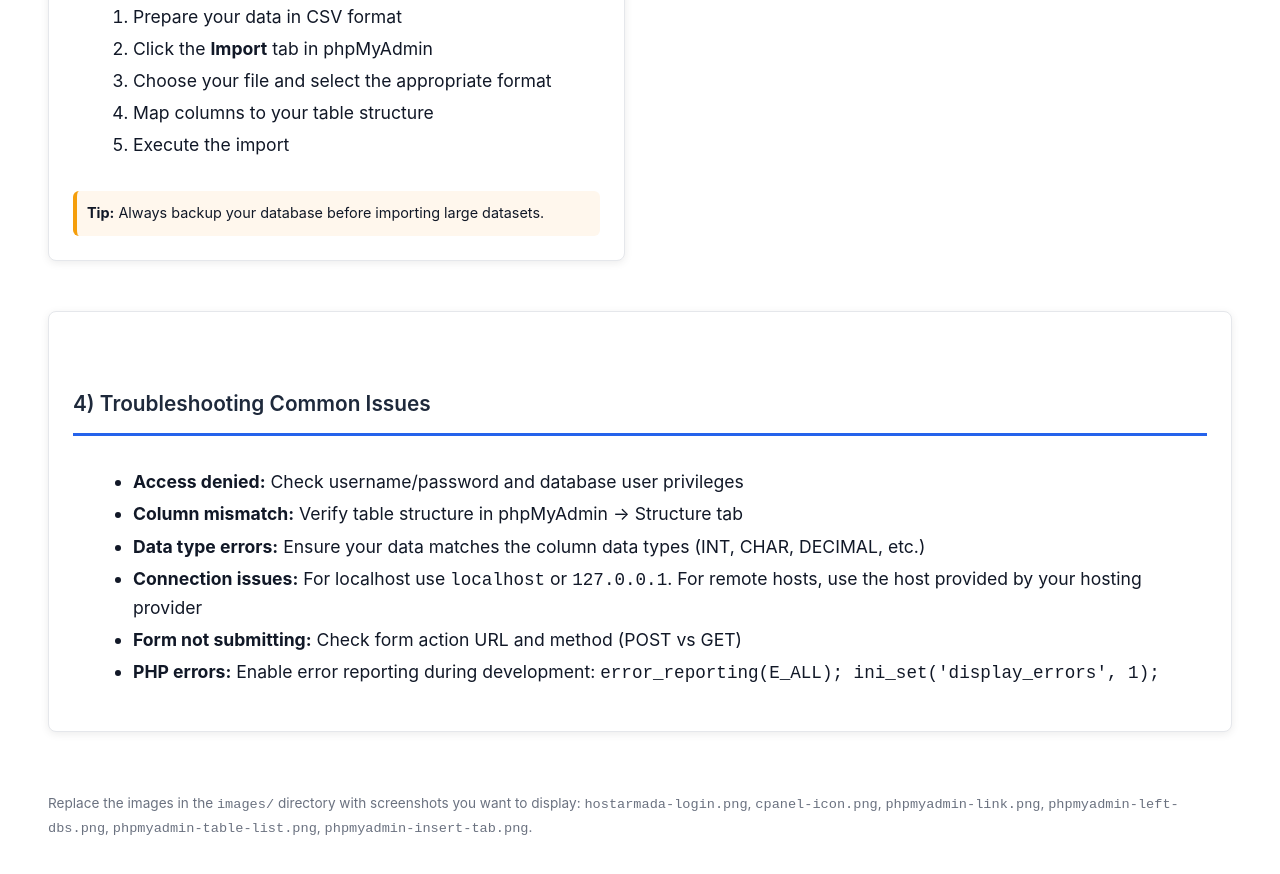
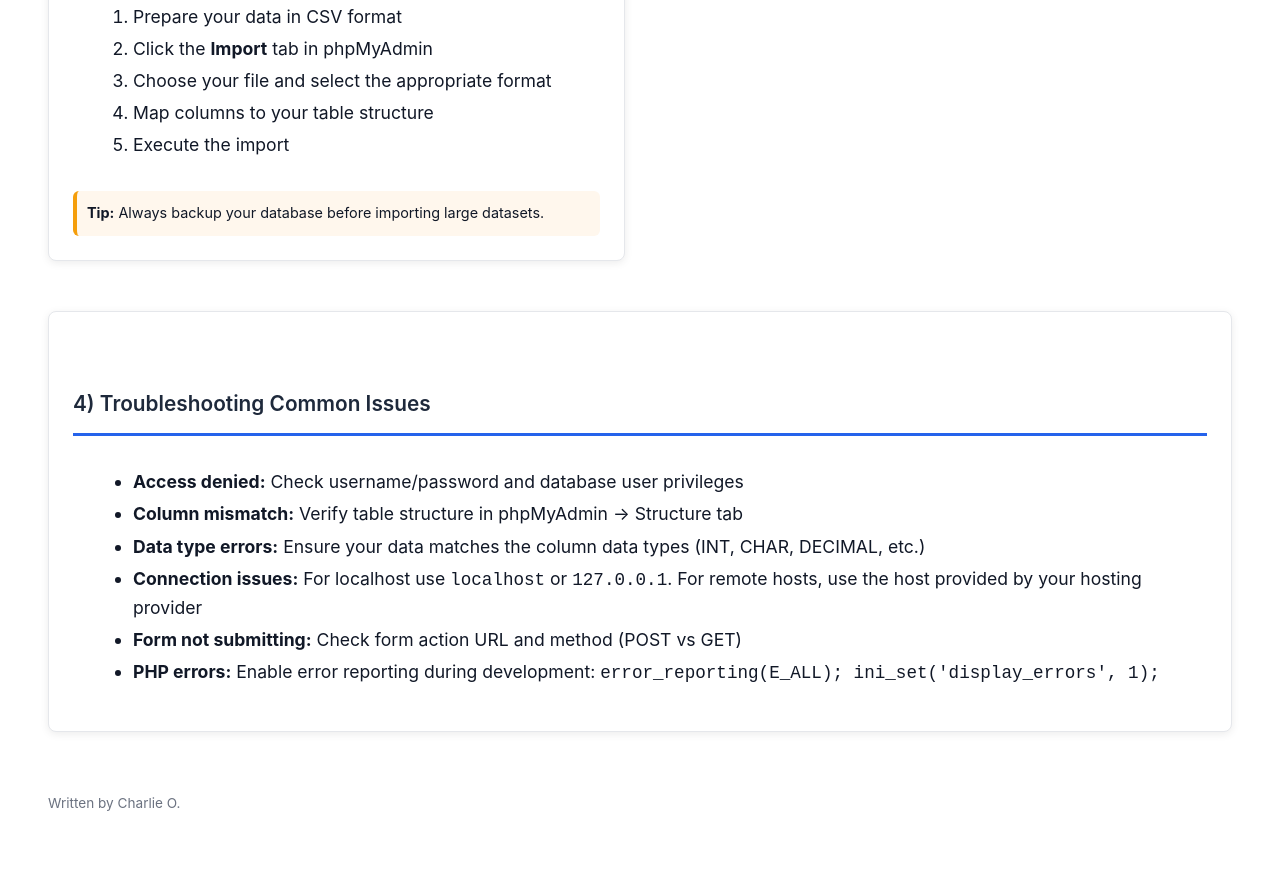
Before and after one commit to charliechicken/dataGuide, a plain HTML site: page index.html in a window 1280 px wide. Shown: the part 10866-11740 px from the top of the page. Drawn offline with Linux system fonts and the light colour scheme.

Commit message:
Update index.html

```diff
--- a/index.html
+++ b/index.html
@@ -542,7 +542,7 @@ mysqli_close($conn);
     </div>
 
     <footer>
-      <p>Replace the images in the <code>images/</code> directory with screenshots you want to display: <code>hostarmada-login.png</code>, <code>cpanel-icon.png</code>, <code>phpmyadmin-link.png</code>, <code>phpmyadmin-left-dbs.png</code>, <code>phpmyadmin-table-list.png</code>, <code>phpmyadmin-insert-tab.png</code>.</p>
+      <p>Written by Charlie O.</p>
     </footer>
   </div>
 </body>
```
